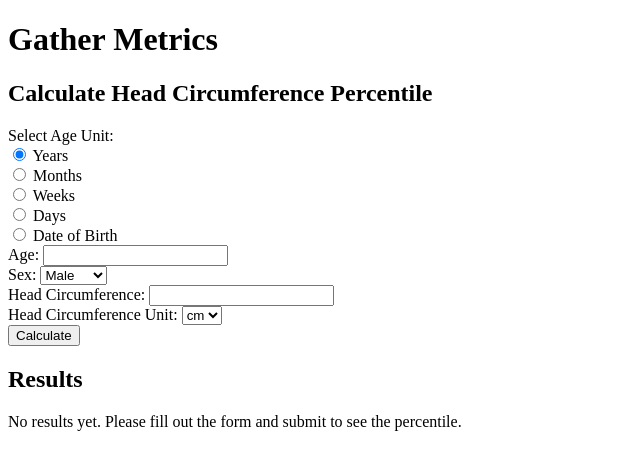
After one commit to gather-foundation/gather-metrics, a FastAPI app: template src/templates/main.html in a window 1280 px wide. The commit adds this page. Shown: the top 470 px of the page, without its empty margins (0-640 px from the left). Run offline with FastAPI, Linux system fonts and the light colour scheme; the template is opened without the code that fills it, so the values that code supplies are empty; some libraries are stand-ins or nearby versions.

Commit message:
feat(form): implement html form and add interactivity with htmx

```diff
--- a/src/services.py
+++ b/src/services.py
@@ -9,7 +9,7 @@ def calculate_hcirc_percentile(patient_data: NormalizedPatientData) -> float:
         patient = Patient(
             age=patient_data.age_years,
             sex=patient_data.sex,
-            head_circumference={"value": patient_data.hcirc_value},
+            hcirc={"value_cm": patient_data.hcirc_cm},
         )
         result = patient.calculate_hcirc_percentile()
         return result
--- a/src/templates/base.html
+++ b/src/templates/base.html
@@ -5,14 +5,20 @@
     <meta name="viewport" content="width=device-width, initial-scale=1.0">
     <link rel="shortcut icon" href="static/gather-favicon.png">
     <title>Gather Metrics</title>
+    <!-- Include HTMX -->
+    <link rel="stylesheet" href="static/styles.css">
+    <script src="https://unpkg.com/htmx.org@1.9.3"></script>
+
 </head>
 <body>
     <header>
         <h1>Gather Metrics</h1>
     </header>
     <main>
-        {% block content %}
-        {% endblock %}
+        <div id="content">
+            {% block content %}
+            {% endblock %}
+        </div>
     </main>
 </body>
 </html>
--- /dev/null
+++ b/src/templates/input_date.html
@@ -0,0 +1,4 @@
+<div id="age_value">
+    <label for="age_dob">Enter Date of Birth:</label>
+    <input type="date" id="age_dob" name="age_value">
+</div>
--- /dev/null
+++ b/src/templates/input_float.html
@@ -0,0 +1,4 @@
+<div id="age_value">
+    <label for="age_float">Enter Age:</label>
+    <input type="number" step="0.1" id="age_float" name="age_value">
+</div>
--- /dev/null
+++ b/src/templates/main.html
@@ -0,0 +1,61 @@
+{% extends "base.html" %}
+
+{% block content %}
+<div id="form-container">
+    <h2>Calculate Head Circumference Percentile</h2>
+    <form hx-post="/head-circumference" hx-target="#result-container" hx-swap="innerHTML" hx-include="find #age_float_input input, find #age_date_input input">
+
+        <!-- Radio buttons to select age input type -->
+        <label>Select Age Unit:</label><br>
+
+        <input type="radio" id="age_years" name="age_unit" value="years" checked>
+        <label for="age_years">Years</label><br>
+
+        <input type="radio" id="age_months" name="age_unit" value="months">
+        <label for="age_months">Months</label><br>
+
+        <input type="radio" id="age_weeks" name="age_unit" value="weeks">
+        <label for="age_weeks">Weeks</label><br>
+
+        <input type="radio" id="age_days" name="age_unit" value="days">
+        <label for="age_days">Days</label><br>
+
+        <input type="radio" id="age_dob" name="age_unit" value="dob">
+        <label for="age_dob">Date of Birth</label><br>
+
+        <!-- Float Input Field (Visible by default) -->
+        <div id="age_float_input">
+            <label for="age_value_float">Age:</label>
+            <input type="number" id="age_value_float" name="age_value_float"><br>
+        </div>
+
+        <!-- Date Input Field (Hidden by default) -->
+        <div id="age_date_input">
+            <label for="age_value_date">Date of Birth:</label>
+            <input type="date" id="age_value_date" name="age_value_date"><br>
+        </div>
+
+        <label for="sex">Sex:</label>
+        <select id="sex" name="sex" required>
+            <option value="M">Male</option>
+            <option value="F">Female</option>
+        </select><br>
+
+        <label for="hcirc_value">Head Circumference:</label>
+        <input type="number" step="0.1" id="hcirc_value" name="hcirc_value" required><br>
+
+        <label for="hcirc_unit">Head Circumference Unit:</label>
+        <select id="hcirc_unit" name="hcirc_unit" required>
+            <option value="cm">cm</option>
+            <option value="in">in</option>
+        </select><br>
+
+        <button type="submit">Calculate</button>
+    </form>
+</div>
+
+<div id="result-container">
+    <h2>Results</h2>
+    <p id="result">No results yet. Please fill out the form and submit to see the percentile.</p>
+</div>
+{% endblock %}
--- /dev/null
+++ b/static/styles.css
@@ -0,0 +1,32 @@
+/* Default state - Show the float input, hide the date input */
+#age_float_input {
+    display: block;
+}
+
+#age_date_input {
+    display: none;
+}
+
+/* Show the float input when any float-based option is selected */
+#age_years:checked ~ #age_float_input,
+#age_months:checked ~ #age_float_input,
+#age_weeks:checked ~ #age_float_input,
+#age_days:checked ~ #age_float_input {
+    display: block;
+}
+
+#age_years:checked ~ #age_date_input,
+#age_months:checked ~ #age_date_input,
+#age_weeks:checked ~ #age_date_input,
+#age_days:checked ~ #age_date_input {
+    display: none;
+}
+
+/* Show the date input when the "Date of Birth" option is selected */
+#age_dob:checked ~ #age_float_input {
+    display: none;
+}
+
+#age_dob:checked ~ #age_date_input {
+    display: block;
+}
```
Also changed, not shown: src/models.py (+5 -7 lines), src/routes.py (+32 -9 lines), src/schemas.py (+38 -18 lines), src/templates/hcirc_form.html (deleted, +0 -19 lines), src/templates/hcirc_result.html (+1 -6 lines).
